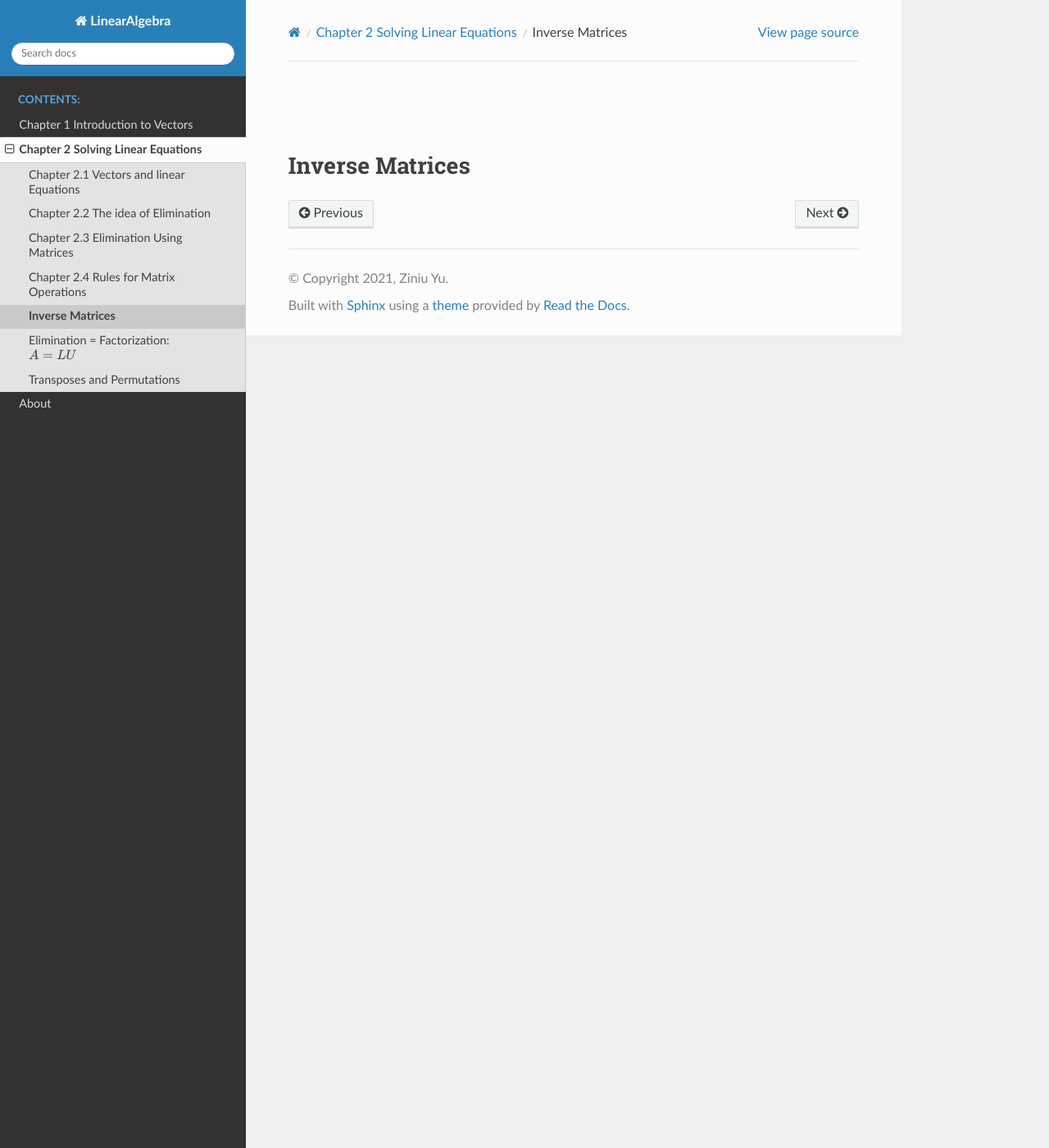
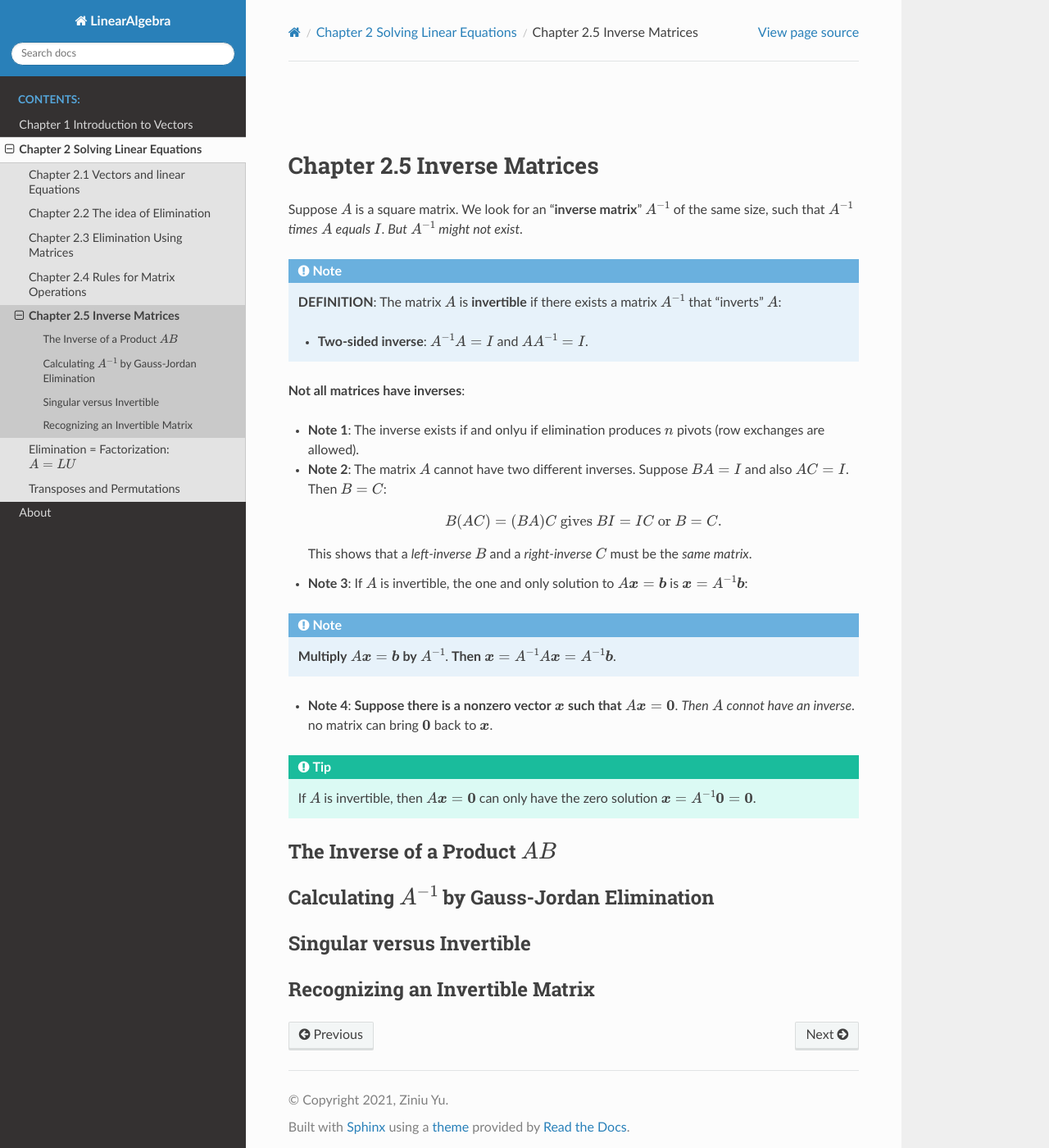
Before and after one commit to ZiniuYu/LinearAlgebra, a Sphinx documentation site: the page built from docs/source/chap2/chap2-5.rst, in a window 1280 px wide and 1400 px high. Shown: the whole window at 82% size. Built offline with Sphinx 7.4.7 and the Read the Docs theme 2.0.0, drawn with Linux system fonts in a browser that asks for light colours.

Commit message:
chap 2-5

```diff
--- a/docs/source/chap2/chap2-5.rst
+++ b/docs/source/chap2/chap2-5.rst
@@ -1,2 +1,54 @@
-Inverse Matrices
-================
+Chapter 2.5 Inverse Matrices
+============================
+
+Suppose :math:`A` is a square matrix.
+We look for an "**inverse matrix**" :math:`A^{-1}` of the same size, such that
+:math:`A^{-1}` *times* :math:`A` *equals* :math:`I`.
+*But* :math:`A^{-1}` *might not exist*.
+
+.. note::
+
+    **DEFINITION**: The matrix :math:`A` is **invertible** if there exists a
+    matrix :math:`A^{-1}` that "inverts" :math:`A`:
+
+    * **Two-sided inverse**: :math:`A^{-1}A = I` and :math:`AA^{-1} = I`.
+
+**Not all matrices have inverses**:
+
+* **Note 1**: The inverse exists if and onlyu if elimination produces :math:`n` pivots (row exchanges are allowed).
+
+* **Note 2**: The matrix :math:`A` cannot have two different inverses.
+  Suppose :math:`BA=I` and also :math:`AC=I`.
+  Then :math:`B =C`:
+
+  .. math::
+
+    B(AC) = (BA)C\ \mathrm{gives}\ BI=IC\ \mathrm{or}\ B=C.
+
+  This shows that a *left-inverse* :math:`B` and a *right-inverse* :math:`C` must be the *same matrix*.
+
+* **Note 3**: If :math:`A` is invertible, the one and only solution to :math:`A\x=\b` is :math:`\x=A^{-1}\b`:
+
+.. note::
+
+    **Multiply** :math:`A\x=\b` **by** :math:`A^{-1}`. **Then** :math:`\x = A^{-1}A\x = A^{-1}\b`.
+
+* **Note 4**: **Suppose there is a nonzero vector** :math:`\x` **such that** :math:`A\x = \bs{0}`.
+  *Then* :math:`A` *connot have an inverse*.
+  no matrix can bring :math:`\bs{0}` back to :math:`\x`.
+
+.. Tip::
+
+    If :math:`A` is invertible, then :math:`A\x=\bs{0}` can only have the zero solution :math:`\x=A^{-1}\bs{0}=\bs{0}`.
+
+The Inverse of a Product :math:`AB`
+-----------------------------------
+
+Calculating :math:`A^{-1}` by Gauss-Jordan Elimination
+------------------------------------------------------
+
+Singular versus Invertible
+--------------------------
+
+Recognizing an Invertible Matrix
+--------------------------------
```
Also changed, not shown: 8 other files.
